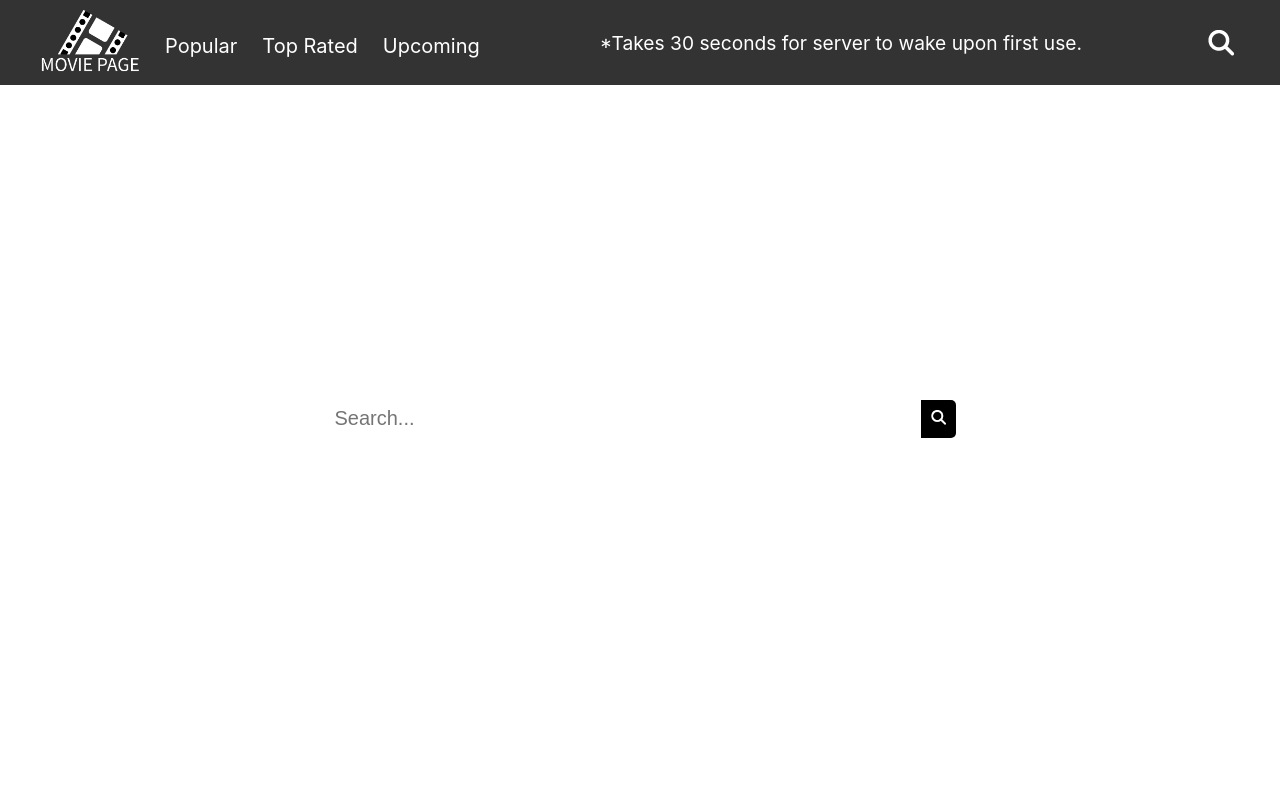
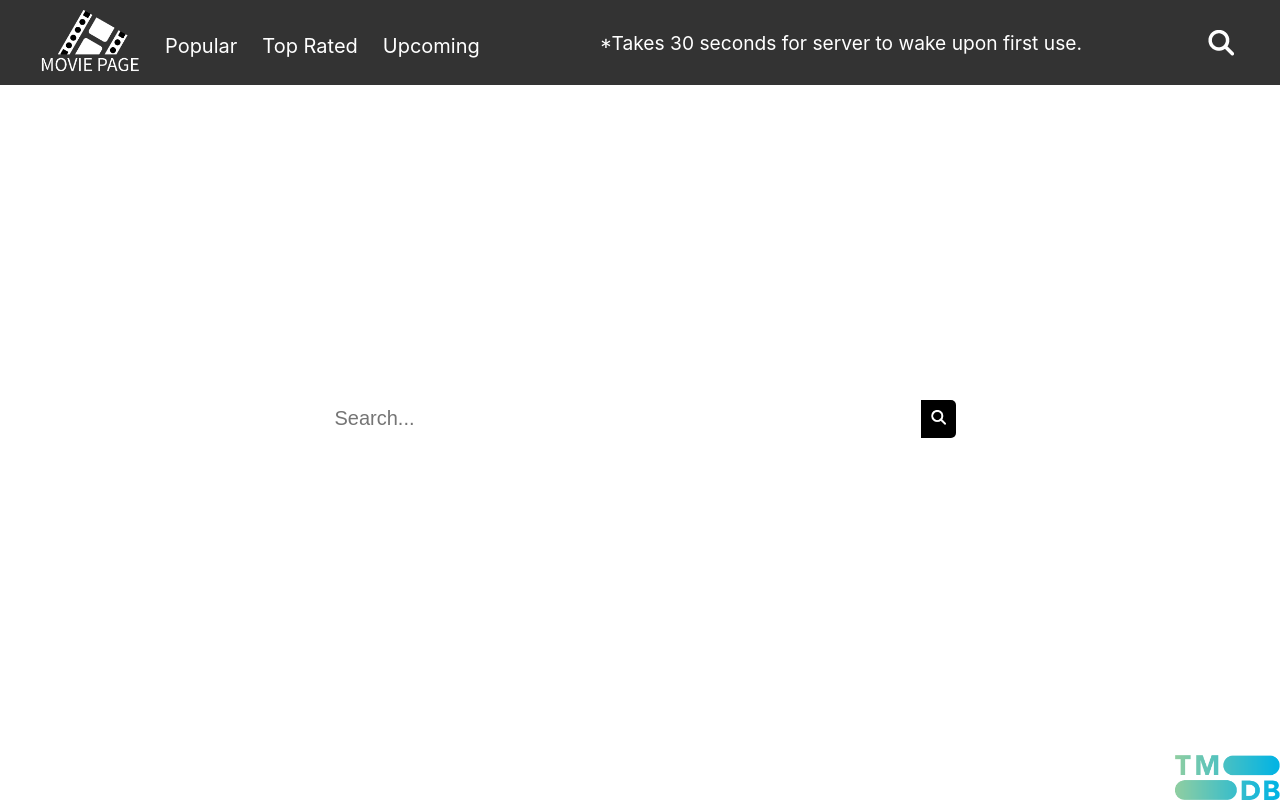
Before and after one commit to janettecampbell/JavaScript-React-Movie-Site, a React (Create React App) app: page / in a window 1280 px wide. Built offline with nearby package versions, Linux system fonts and the light colour scheme; no server answers.

Commit message:
chore: added footer to each page

```diff
--- a/src/App.css
+++ b/src/App.css
@@ -129,6 +129,33 @@ header {
   padding: 10px 20px;
 }
 
+/* FOOTER */
+.tmdb-attribution {
+  width: 100%;
+  position: absolute;
+  bottom: 0;
+}
+
+.tmdb-attribution-scroll {
+  width: 100%;
+  position: relative;
+  bottom: 0;
+}
+
+.tmdb-attribution img {
+  position: relative;
+  display: block;
+  float: right;
+  height: 45px;
+}
+
+.tmdb-attribution-scroll img {
+  position: relative;
+  display: block;
+  float: right;
+  height: 45px;
+}
+
 /* HOME PAGE */
 
 .backdrop-image {
@@ -184,7 +211,8 @@ header {
 
 .btn-visible {
   display: block;
-  background-color: #4adede;
+  background-color: #01b4e4;
+  color: #fff;
   padding: 3vh 26vw;
   font-size: 3rem;
   font-weight: 600;
@@ -268,6 +296,7 @@ header {
 .movie-list {
   margin: var(--topSpacing) auto 0 auto;
   max-width: var(--maxPageWidth);
+  overflow-y: auto;
 }
 
 .percent {
@@ -381,12 +410,13 @@ header {
 
 .background-image {
   position: fixed;
-  width: 89%;
-  height: 99.3%;
+  width: 100%;
+  height: 100%;
   object-fit: cover;
   opacity: 0.1;
   object-position: 50% 0;
   margin-left: 11vw;
+  overflow: hidden;
 }
 
 .background-image-wrapper {
@@ -397,9 +427,10 @@ header {
     68%,
     rgba(0, 0, 0, 0.9)
   );
-  height: 90.5%;
+  height: 91.2%;
   width: 100%;
   position: absolute;
+  overflow: hidden;
 }
 
 .detail-box {
@@ -420,6 +451,7 @@ header {
   margin: 0 auto;
   display: flex;
   color: #fff;
+  align-items: center;
 }
 
 .poster {
@@ -436,7 +468,7 @@ header {
 }
 
 .content-wrapper {
-  margin: 3vh 0 0 3vw;
+  margin-left: 3vh;
 }
 
 .movie-rating {
--- /dev/null
+++ b/src/components/layout/Footer.js
@@ -0,0 +1,11 @@
+import tmdb from "../images/TMDB.png";
+
+const Footer = () => {
+  return (
+    <div className="tmdb-attribution">
+      <img src={tmdb} alt="T M D B logo" />
+    </div>
+  );
+};
+
+export default Footer;
--- /dev/null
+++ b/src/components/layout/FooterScroll.js
@@ -0,0 +1,11 @@
+import tmdb from "../images/TMDB.png";
+
+const FooterScroll = () => {
+  return (
+    <div className="tmdb-attribution-scroll">
+      <img src={tmdb} alt="T M D B logo" />
+    </div>
+  );
+};
+
+export default FooterScroll;
--- a/src/components/layout/SearchResults.js
+++ b/src/components/layout/SearchResults.js
@@ -1,3 +1,4 @@
+import FooterScroll from "./FooterScroll";
 import MovieCard from "./MovieCard";
 
 const SearchResults = (props) => {
--- a/src/components/pages/Home.js
+++ b/src/components/pages/Home.js
@@ -1,6 +1,7 @@
 import SearchBarHome from "../layout/SearchBarHome";
 import NavBar from "../layout/NavBar";
 import Backdrop from "../layout/Backdrop";
+import Footer from "../layout/Footer";
 import { useEffect, useState } from "react";
 import { useLocation, useNavigate } from "react-router-dom";
 
@@ -51,6 +52,7 @@ const Home = () => {
         handleSubmit={handleSubmit}
         searchInput={searchInput}
       />
+      <Footer />
     </div>
   );
 };
--- a/src/components/pages/MovieDetail.js
+++ b/src/components/pages/MovieDetail.js
@@ -4,6 +4,7 @@ import NavBar from "../layout/NavBar";
 import playButton from "../images/play-button.png";
 import noPoster from "../images/no-image.jpg";
 import noBackdrop from "../images/no-backdrop.jpg";
+import Footer from "../layout/Footer";
 
 const MovieDetail = () => {
   const [details, setDetails] = useState("");
@@ -242,6 +243,7 @@ const MovieDetail = () => {
           allowFullScreen
         ></iframe>
       </div>
+      <Footer />
     </div>
   );
 };
--- a/src/components/pages/PopularMovies.js
+++ b/src/components/pages/PopularMovies.js
@@ -1,6 +1,7 @@
 import NavBar from "../layout/NavBar";
 import { useEffect, useState } from "react";
 import MovieList from "../layout/MovieList";
+import FooterScroll from "../layout/FooterScroll";
 
 const Movies = () => {
   const [popularMovies, setPopularMovies] = useState(null);
@@ -63,6 +64,7 @@ const Movies = () => {
           Load More
         </button>
       </div>
+      <FooterScroll />
     </div>
   );
 };
--- a/src/components/pages/SearchBarResults.js
+++ b/src/components/pages/SearchBarResults.js
@@ -2,6 +2,7 @@ import NavBar from "../layout/NavBar";
 import SearchResults from "../layout/SearchResults";
 import { useLocation } from "react-router-dom";
 import { useEffect, useState } from "react";
+import FooterScroll from "../layout/FooterScroll";
 
 const SearchBarResults = (props) => {
   const [movieResults, setMovieResults] = useState([]);
@@ -67,6 +68,7 @@ const SearchBarResults = (props) => {
           Load More
         </button>
       </div>
+      <FooterScroll />
     </div>
   );
 };
--- a/src/components/pages/TopRatedMovies.js
+++ b/src/components/pages/TopRatedMovies.js
@@ -1,6 +1,7 @@
 import NavBar from "../layout/NavBar";
 import { useEffect, useState } from "react";
 import MovieList from "../layout/MovieList";
+import FooterScroll from "../layout/FooterScroll";
 
 const Movies = () => {
   const [topRatedMovies, setTopRatedMovies] = useState(null);
@@ -65,6 +66,7 @@ const Movies = () => {
           Load More
         </button>
       </div>
+      <FooterScroll />
     </div>
   );
 };
--- a/src/components/pages/UpcomingMovies.js
+++ b/src/components/pages/UpcomingMovies.js
@@ -1,6 +1,7 @@
 import NavBar from "../layout/NavBar";
 import { useEffect, useState } from "react";
 import MovieList from "../layout/MovieList";
+import FooterScroll from "../layout/FooterScroll";
 
 const Movies = () => {
   const [upcomingMovies, setUpcomingMovies] = useState(null);
@@ -62,6 +63,7 @@ const Movies = () => {
           Load More
         </button>
       </div>
+      <FooterScroll />
     </div>
   );
 };
```
Also changed, not shown: src/components/images/TMDB.png (added).
